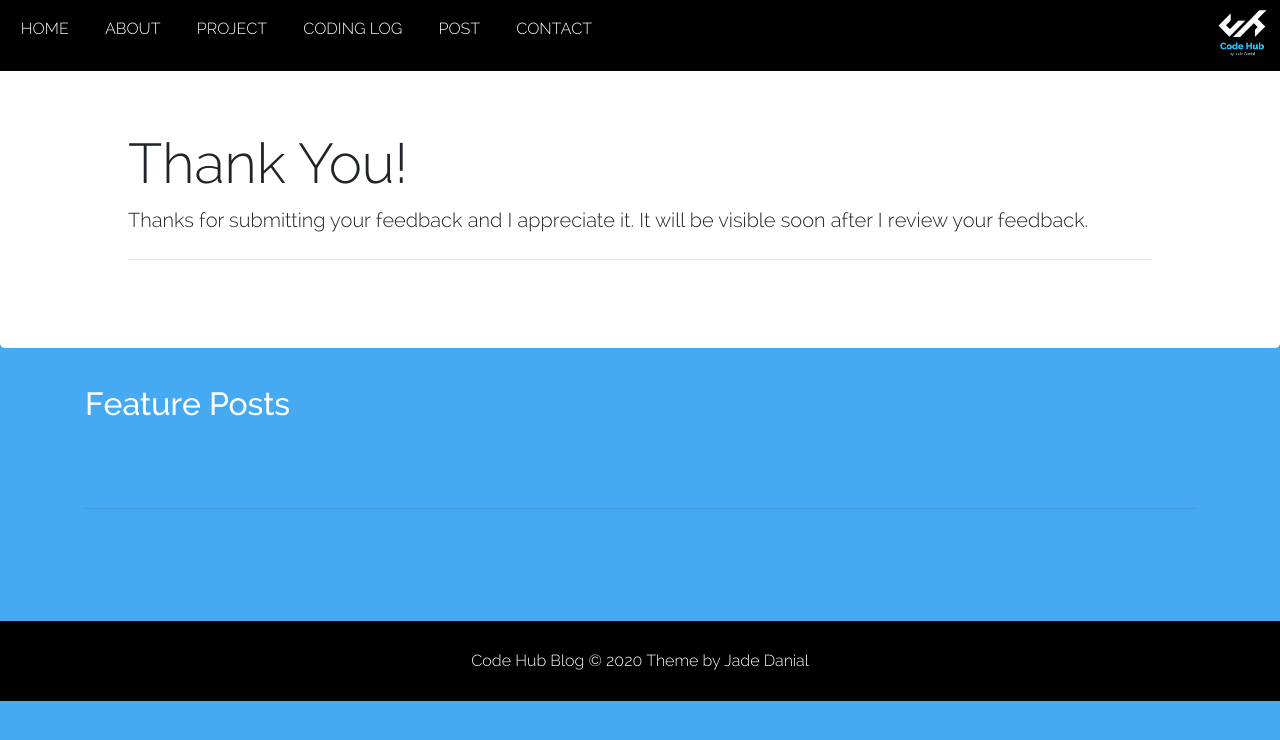
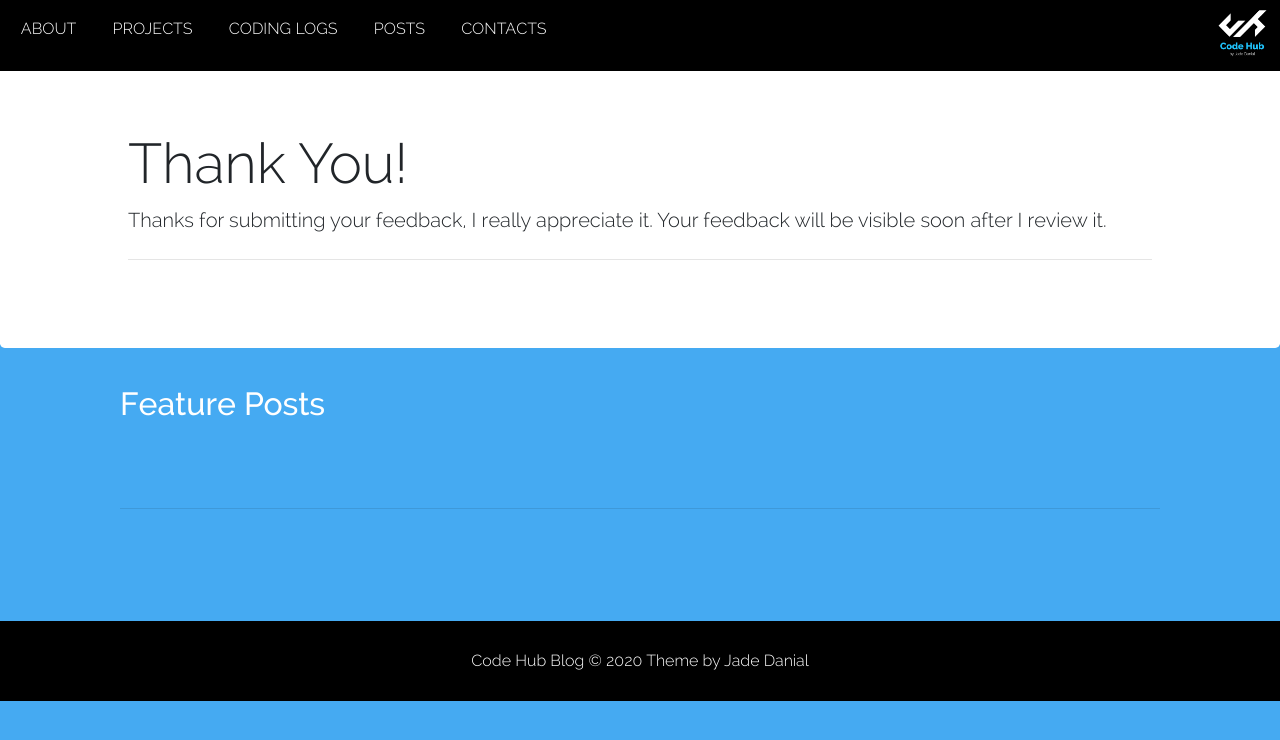
Before and after one commit to jadedanial/codehubbyjadedanial, a Django app: page /blog/message/ in a window 1280 px wide. Shown: the top 740 px of the page. Run offline with Django 3.2, Linux system fonts and the light colour scheme; data that the repository does not hold is empty; some libraries are stand-ins or nearby versions.

Commit message:
Updated 'message.html' template because Contacts menu not showing in mobile view, and modified views.py to redirect to 'message.html' after visitor submits feedback.

```diff
--- a/blog/templates/blog/message.html
+++ b/blog/templates/blog/message.html
@@ -33,21 +33,19 @@
 				<div id="dropdownmenu">
 					<img src="{% static 'blog/images/menu.png' %}" alt="Menu" id="menuimg" onclick="showMenu()">
 					<div id="menuitems" class="menucontent">
-						<a href="{% url 'home' %}#home" id="homepagemenu" class="activepage">HOME</a>
-						<a href="{% url 'home' %}#about" id="aboutpagemenu" class="">ABOUT</a>
-						<a href="{% url 'home' %}#projects" id="projectspagemenu" class="">PROJECT</a>
-						<a href="{% url 'home' %}#codinglog" id="codinglogpagemenu" class="">CODING LOG</a>
-						<a href="{% url 'home' %}#blog" id="blogpagemenu" class="">POST</a>
-						<a href="{% url 'home' %}#contact" id="contactpagemenu" class="">CONTACT</a>
+						<a href="{% url 'home' %}#about" id="aboutpagemenu" class="activepage">ABOUT</a>
+						<a href="{% url 'home' %}#projects" id="projectspagemenu" class="">PROJECTS</a>
+						<a href="{% url 'home' %}#codinglog" id="codinglogpagemenu" class="">CODING LOGS</a>
+						<a href="{% url 'home' %}#blog" id="blogpagemenu" class="">POSTS</a>
+						<a href="{% url 'home' %}#contact" id="contactpagemenu" class="">CONTACTS</a>
 					 </div>
 				</div>
 				<div id="menu">
-					<a href="{% url 'home' %}#home" id="homepage" class="activepage">HOME</a>
-					<a href="{% url 'home' %}#about" id="aboutpage" class="">ABOUT</a>
-					<a href="{% url 'home' %}#projects" id="projectspage" class="">PROJECT</a>
-					<a href="{% url 'home' %}#codinglog" id="codinglogpage" class="">CODING LOG</a>
-					<a href="{% url 'home' %}#blog" id="blogpage" class="">POST</a>
-					<a href="{% url 'home' %}#contact" id="contactpage" class="">CONTACT</a>
+					<a href="{% url 'home' %}#about" id="aboutpage" class="activepage">ABOUT</a>
+					<a href="{% url 'home' %}#projects" id="projectspage" class="">PROJECTS</a>
+					<a href="{% url 'home' %}#codinglog" id="codinglogpage" class="">CODING LOGS</a>
+					<a href="{% url 'home' %}#blog" id="blogpage" class="">POSTS</a>
+					<a href="{% url 'home' %}#contact" id="contactpage" class="">CONTACTS</a>
 				</div>
 			</div>
 			<div id="navlogo">
@@ -62,11 +60,11 @@
 
 			<div style="background-color: white; !important; padding-top: 130px; padding-left: 10%; padding-right: 10%;" class="jumbotron">
 	  			<h1 class="display-4" style="font-family: raleway; font-size: 3.5rem">Thank You!</h1>
-	  			<p class="lead" style="font-family: raleway;">Thanks for submitting your feedback and I appreciate it. It will be visible soon after I review your feedback.</p>
+	  			<p class="lead" style="font-family: raleway;">Thanks for submitting your feedback, I really appreciate it. Your feedback will be visible soon after I review it.</p>
 	  			<hr class="my-4">
 			</div>
 
-			<div class="container" style="font-family: raleway; color: rgb(255,255,255);">
+			<div class="container" style="font-family: raleway; color: rgb(255,255,255); padding-left: 50px; padding-right: 50px;">
 				<p style="font-family: ralewaymedium; font-size: 2rem;">Feature Posts</p><br><br>
         		<div class="row">
         			{% block post %}
--- a/blog/views.py
+++ b/blog/views.py
@@ -1,4 +1,4 @@
-from django.shortcuts import render, get_object_or_404
+from django.shortcuts import render, get_object_or_404, redirect
 from django.http import HttpResponseRedirect
 from django.utils import timezone
 from .models import Skill, Social, Profile, Project, ProjectView, ProjectFeedback, Log, Post, PostView, PostFeedback, SessionIPUrlKey
@@ -118,7 +118,7 @@ def projectdetail(request, category, pk, slug):
 			projectFeedback = ProjectFeedback.objects.create(project=project, guest=guest, text=text)
 			projectFeedback.save()
 
-			return HttpResponseRedirect(request.path_info + '#feedback')
+			return redirect(message)
 
 	else:
 
@@ -172,7 +172,7 @@ def postdetail(request, category, pk, slug):
 			postFeedback = PostFeedback.objects.create(post=post, guest=guest, text=text)
 			postFeedback.save()
 
-			return HttpResponseRedirect(request.path_info + '#feedback')
+			return redirect(message)
 
 	else:
 
```
Also changed, not shown: blog/templates/blog/index.html (+10 -12 lines), blog/templates/blog/post.html (+11 -13 lines).
